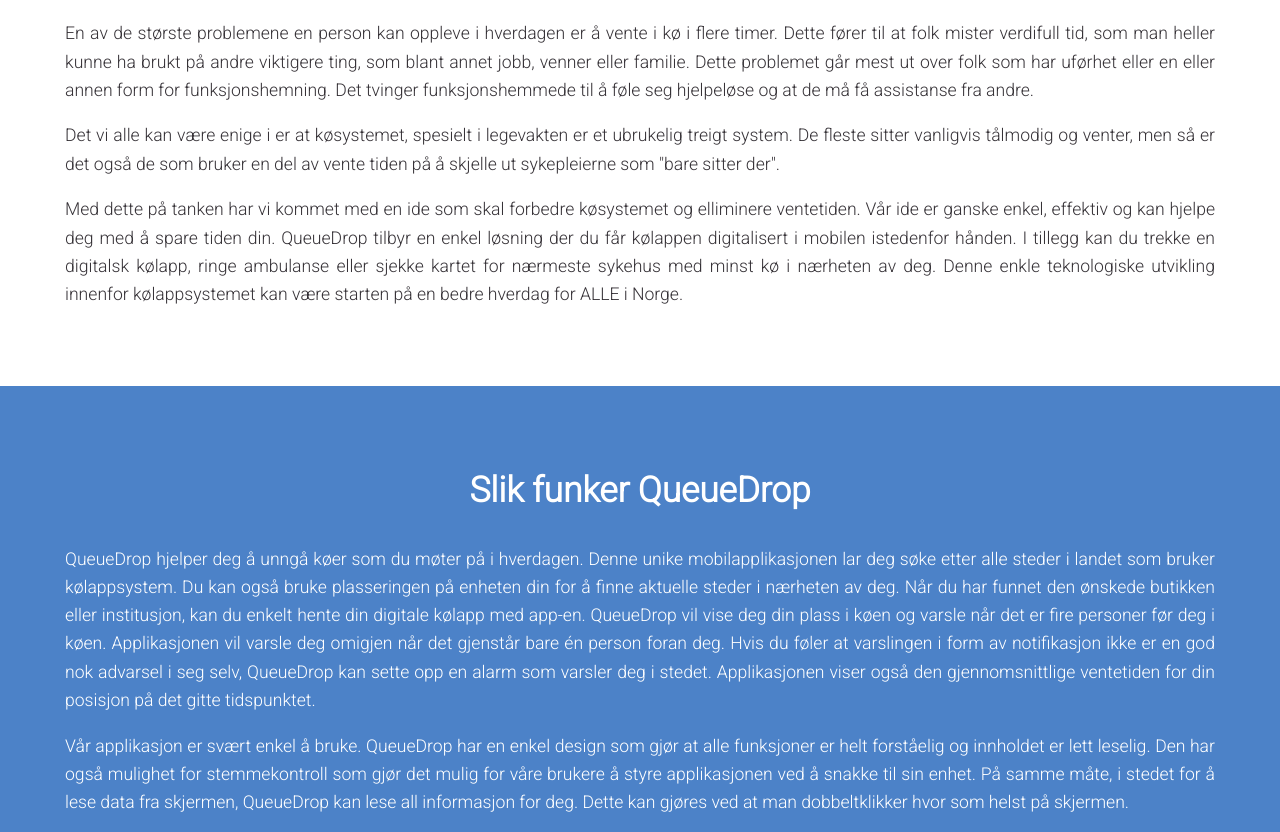
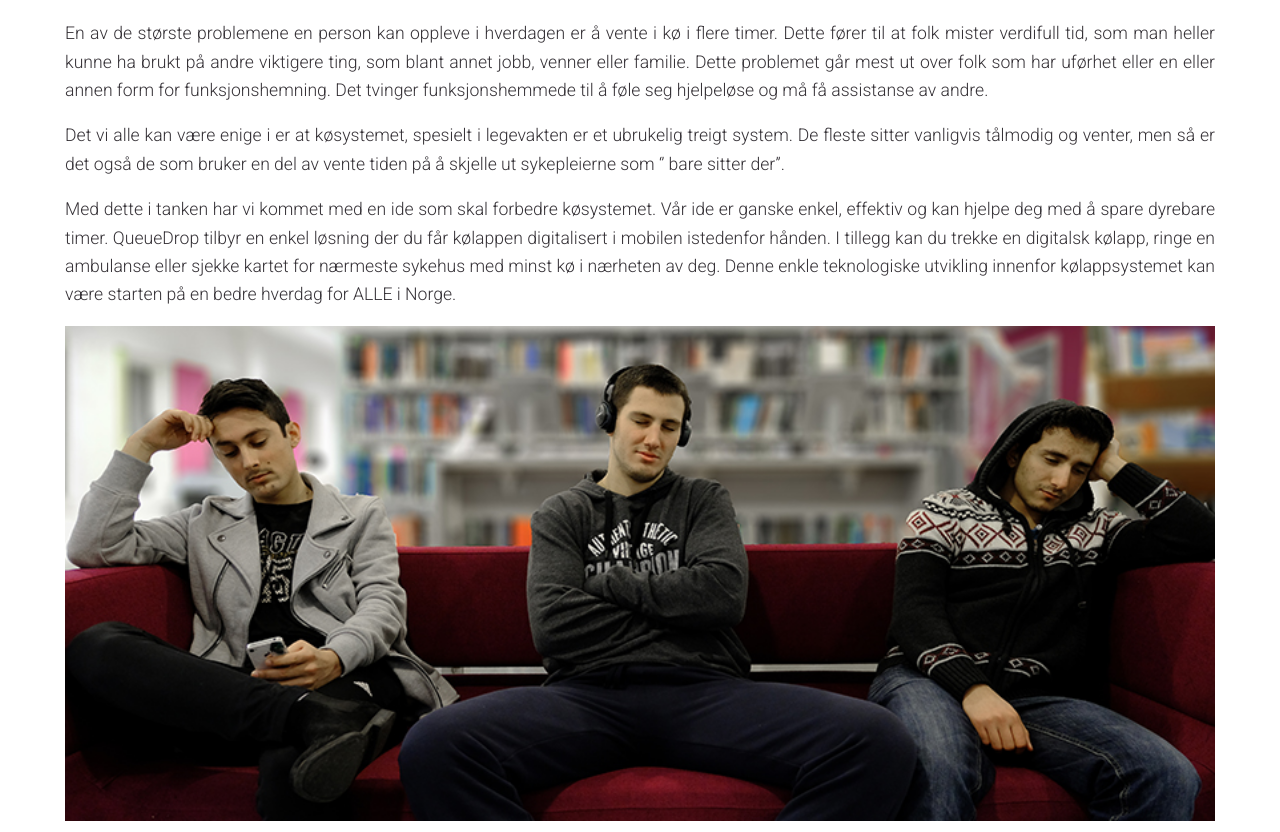
Before and after one commit to 30bemol/final-project, a plain HTML site: page webpage/index.html in a window 1280 px wide. Shown: the part 940-1772 px from the top of the page. Drawn offline with Linux system fonts and the light colour scheme.

Commit message:
fuck off

```diff
--- a/webpage/index.html
+++ b/webpage/index.html
@@ -23,7 +23,7 @@
 			<nav id="navbar">
 				<ul>
 					<li><a href="index.html">Hjem</a></li>
-					<li><a href="#main1">Artikkel</a></li>
+					<li><a href="#main1">Problemstilling</a></li>
 					<li><a href="#main2">QueueDrop</a></li>
 					<li><a href="#main3">Last ned</a></li>
     				<div id="flag">
@@ -36,7 +36,7 @@
  				<button class="dropbtn"><img src="images/menu.png" width="70px" height="26px" alt="menu" /></button>
   					<div class="drop_content">
     					<a href="index.html">Hjem</a>
-    					<a href="#main1">Artikkel</a>
+    					<a href="#main1">Problemstilling</a>
     					<a href="#main2">QueueDrop</a>
     					<a href="#main3">Last ned</a>
     					<a href="index_eng.html"><img src="images/english.png" width="24px" height="18px" alt="eng" /></a>
@@ -60,10 +60,11 @@
 		<div id="main1">
 			<div class="content">
 				<h1>Problemer med kø</h1>
-				<p>En av de største problemene en person kan oppleve i hverdagen er å vente i kø i flere timer. Dette fører til at folk mister verdifull tid, som man heller kunne ha brukt på andre viktigere ting, som blant annet jobb, venner eller familie. Dette problemet går mest ut over folk som har uførhet eller en eller annen form for funksjonshemning. Det tvinger funksjonshemmede til å føle seg hjelpeløse og at de må få assistanse fra andre.</p>
-				<p>Det vi alle kan være enige i er at køsystemet, spesielt i legevakten er et ubrukelig treigt system. De fleste sitter vanligvis tålmodig og venter, men så er det også de som bruker en del av vente tiden på å skjelle ut sykepleierne som "bare sitter der".</p>
-				<p>Med dette på tanken har vi kommet med en ide som skal forbedre køsystemet og elliminere ventetiden. Vår ide er ganske enkel, effektiv og kan hjelpe deg med å spare tiden din. QueueDrop tilbyr en enkel løsning der du får kølappen digitalisert i mobilen istedenfor hånden. I tillegg kan du trekke en digitalsk kølapp, ringe ambulanse eller sjekke kartet for nærmeste sykehus med minst kø i nærheten av deg. Denne enkle teknologiske utvikling innenfor kølappsystemet kan være starten på en bedre hverdag for ALLE i Norge.</p>
+				<p>En av de største problemene en person kan oppleve i hverdagen er å vente i kø i flere timer. Dette fører til at folk mister verdifull tid, som man heller kunne ha brukt på andre viktigere ting, som blant annet jobb, venner eller familie. Dette problemet går mest ut over folk som har uførhet eller en eller annen form for funksjonshemning. Det tvinger funksjonshemmede til å føle seg hjelpeløse og må få assistanse av andre.</p>
+				<p>Det vi alle kan være enige i er at køsystemet, spesielt i legevakten er et ubrukelig treigt system. De fleste sitter vanligvis tålmodig og venter, men så er det også de som bruker en del av vente tiden på å skjelle ut sykepleierne som ‘’ bare sitter der’’.</p>
+				<p>Med dette i tanken har vi kommet med en ide som skal forbedre køsystemet. Vår ide er ganske enkel, effektiv og kan hjelpe deg med å spare dyrebare timer. QueueDrop tilbyr en enkel løsning der du får kølappen digitalisert i mobilen istedenfor hånden. I tillegg kan du trekke en digitalsk kølapp, ringe en ambulanse eller sjekke kartet for nærmeste sykehus med minst kø i nærheten av deg. Denne enkle teknologiske utvikling innenfor kølappsystemet kan være starten på en bedre hverdag for ALLE i Norge.</p>
 
+				<div id="main_img"><img src="images/main1Liten.jpg" alt="main1"></div>
 			</div>
 		</div>
 
--- a/webpage/styles/main.css
+++ b/webpage/styles/main.css
@@ -168,6 +168,16 @@
 	padding-top: 50px;
 	padding-bottom: 50px;
 	text-align: justify;
+}
+
+#main_img {
+	max-width: 1000%;
+	height: auto;
+}
+
+#main_img img {
+	width: 100%;
+	height:  auto;
 }
 
 #main2 {
```
